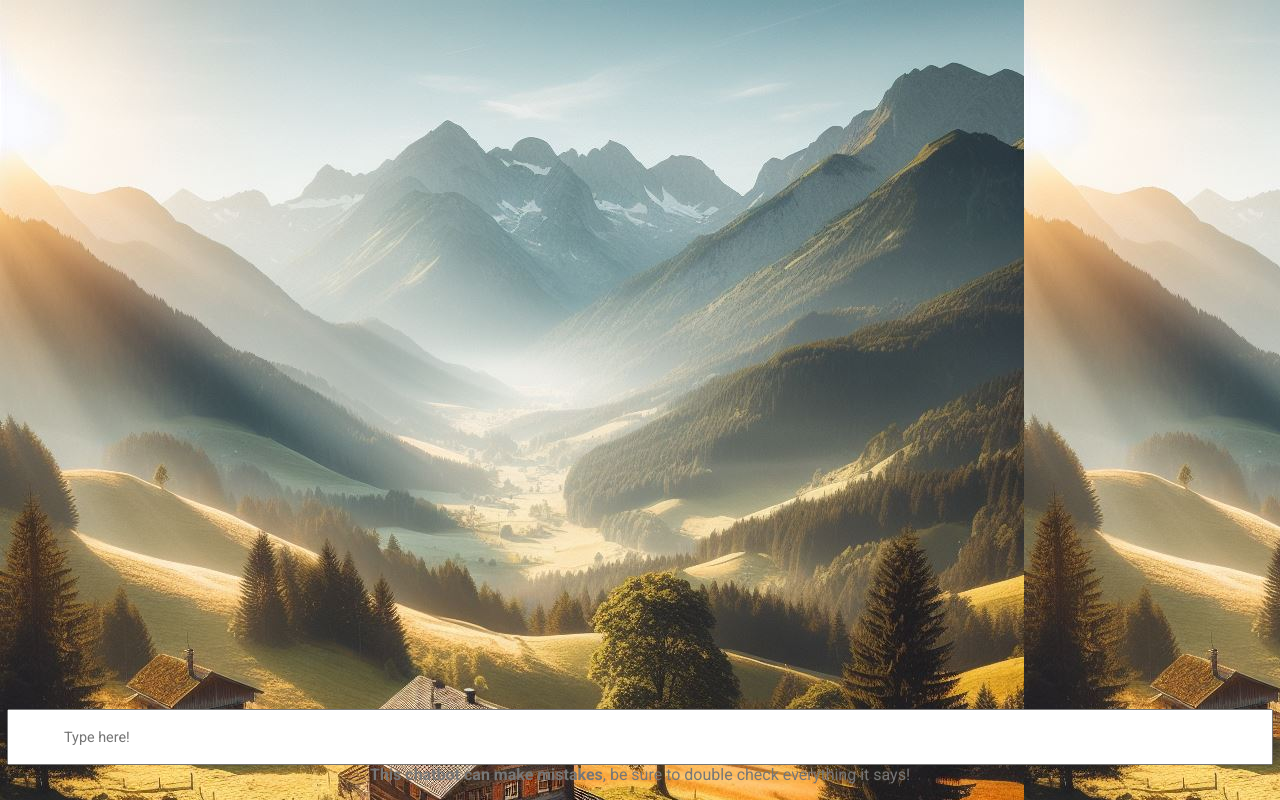
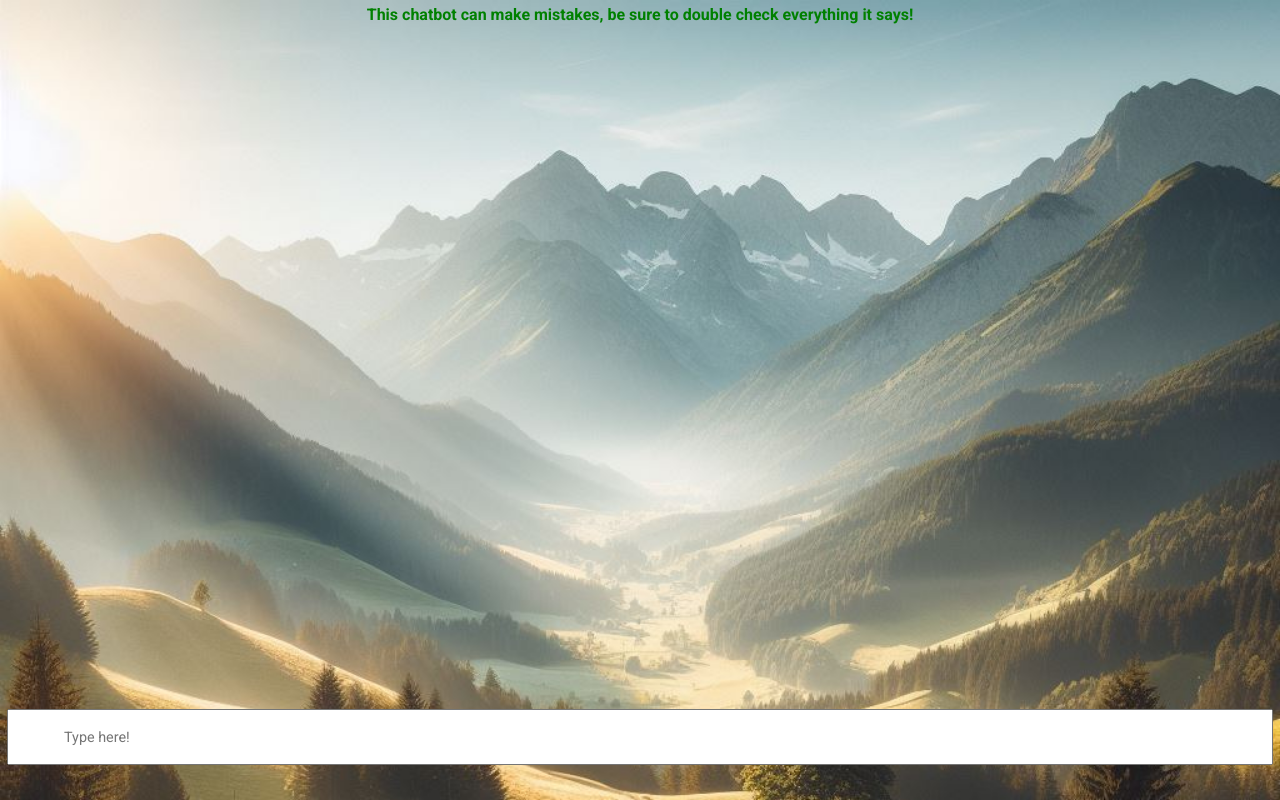
Before and after one commit to RondinaMR/haiking-hai2324, a Flask app: page / in a window 1280 px wide. Run offline with Flask 2, Linux system fonts and the light colour scheme; some libraries are stand-ins or nearby versions.

Commit message:
style: improved again

```diff
--- a/static/style.css
+++ b/static/style.css
@@ -15,14 +15,18 @@ html, body, input.textarea {
 }
 
 .disclaimer {
-  position: absolute;
-  bottom: 0;
+  position: fixed;
+  bottom: 95%;
   width: 100%;
   text-align: center;
+  color: green;
 }
 
 .sfondo{
   background-image: url(background.jpg);
+  background-repeat: no-repeat;
+  background-attachment: fixed;
+  background-size: cover;
 }
 
 .container {
@@ -49,6 +53,7 @@ html, body, input.textarea {
 
 .self .msg {
   border-top-left-radius: 0;
+  background-color: #fff;
 }
 
 .self:before {
--- a/templates/index.html
+++ b/templates/index.html
@@ -26,7 +26,7 @@
 
   </div>
   <div class="disclaimer">
-    <p><b>This chatbot can make mistakes</b>, be sure to double check everything it says!</p>
+    <p><b>This chatbot can make mistakes, be sure to double check everything it says!</b></p>
   </div>
 
 
```
